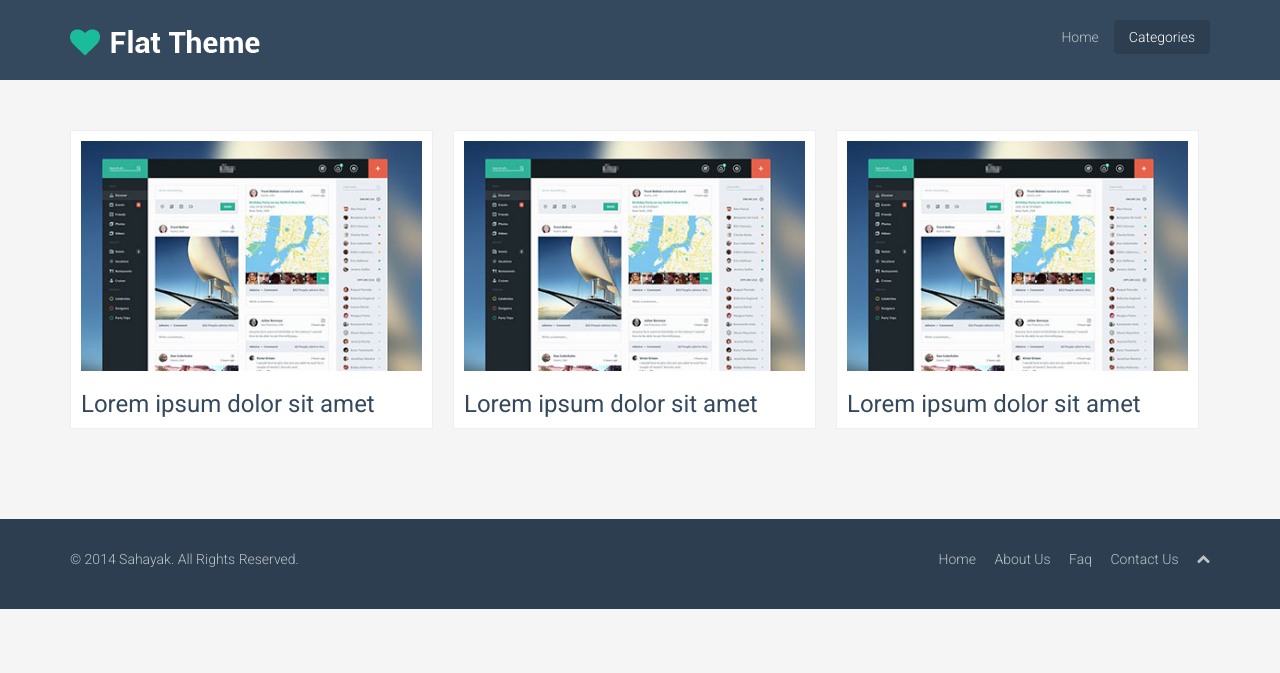
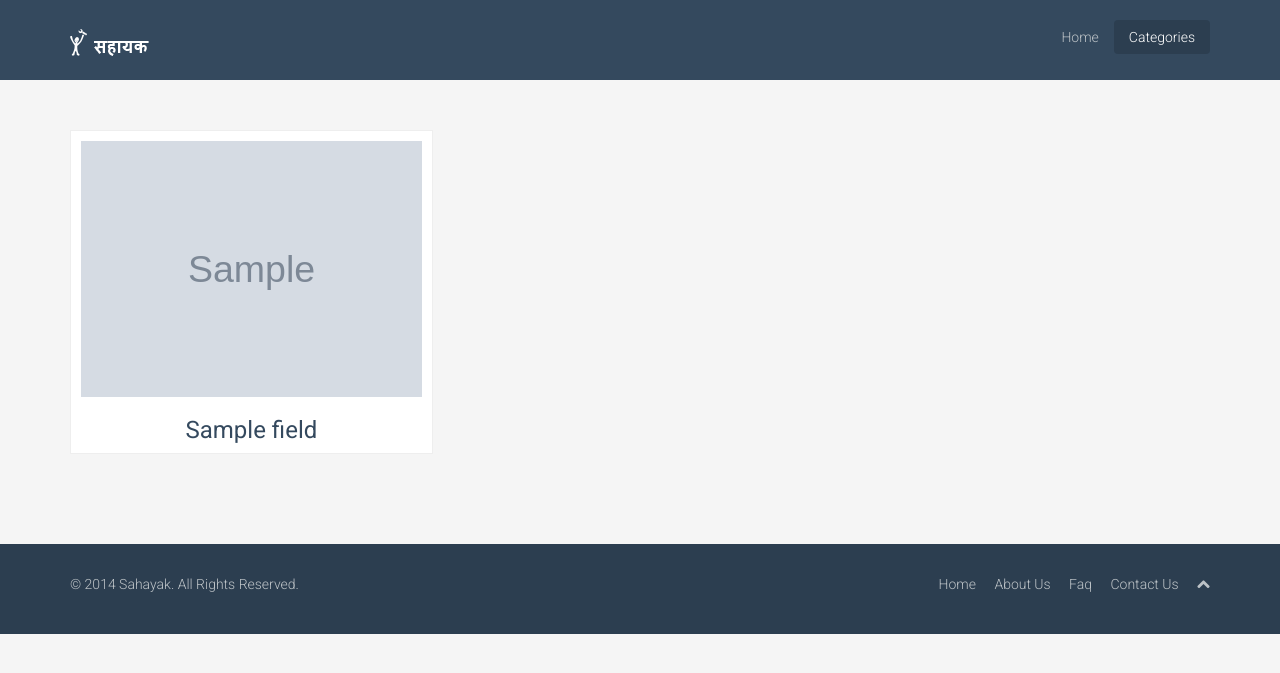
Before and after one commit to qod7/sahayak, a Django app: page /categories in a window 1280 px wide. Shown: the top 673 px of the page. Run offline with Django 3.2, Linux system fonts and the light colour scheme; tables that the repository leaves empty hold one stand-in row (values such as "Sample post"); grey boxes marked "Sample" are stand-in pictures; parts of the project's set-up code (start-up, migrations or seed data) failed here and were passed over.

Commit message:
Added category images and data

```diff
--- a/website/pages/templates/base.html
+++ b/website/pages/templates/base.html
@@ -31,7 +31,7 @@
             <span class="icon-bar"></span>
             <span class="icon-bar"></span>
           </button>
-          <a class="navbar-brand" href="{% url 'home' %}"><img src="{% static 'images/logo.png' %}" alt="logo"></a>
+          <a class="navbar-brand" href="{% url 'home' %}"><img src="{% static 'images/sahayak.png' %}" alt="logo"></a>
         </div>
         <div class="collapse navbar-collapse">
           <ul class="nav navbar-nav navbar-right">
--- a/website/pages/templates/categories.html
+++ b/website/pages/templates/categories.html
@@ -6,8 +6,8 @@
     {% for category in categories %}
     <li class="portfolio-item apps">
       <div class="item-inner">
-        <a href="#"><img src="{% static 'images/portfolio/thumb/item1.jpg' %}" alt=""></a>
-        <h3>Lorem ipsum dolor sit amet</h3>
+        <a href="#"><img src="/media/{{ category.image.image.name }}" alt=""></a>
+        <h3 style="text-align:center;">{{ category.name }}</h3>
       </div>
     </li><!--/.portfolio-item-->
     {% endfor %}
--- a/website/pages/views.py
+++ b/website/pages/views.py
@@ -18,7 +18,7 @@ def categorylist(request):
     template = loader.get_template('categories.html')
 
     categories = Field.objects.all()
-    categories = [1,2,3]
+
     context = RequestContext(request, {
         'title': "Categories : Sahayak",
         'mainmenuindex': 2,
```
Also changed, not shown: website/data.json (+2 -1 lines), website/media/carpentar.png (added), website/media/computer-maintenance.jpg (added), website/media/electrician.png (added), website/media/maid.jpg (added), website/media/mechanic.jpg (added), website/media/plumber.png (added), website/pages/static/images/logos.png (renamed from website/pages/static/images/logo.png), website/pages/static/images/sahayak.png (added).
